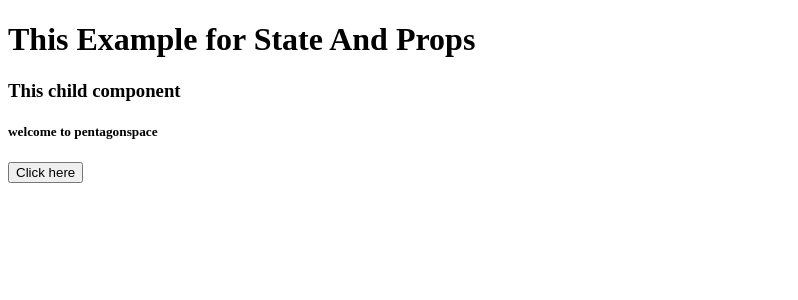
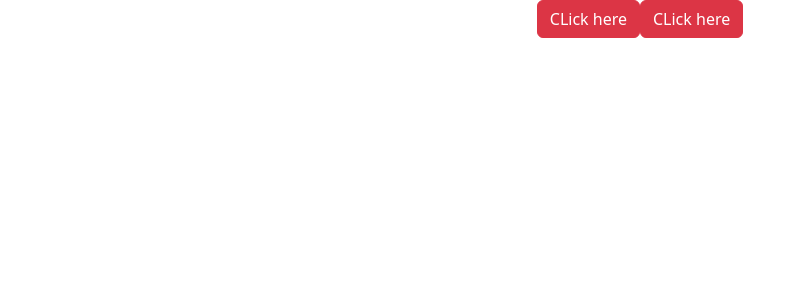
Before and after one commit to Pavan7355/React-Class-Batch2-Jfs-and-Pfs, a React (Create React App) app: page / in a window 1280 px wide. Shown: the top 300 px of the page, without its empty margins (0-798 px from the left). Built offline with nearby package versions, Linux system fonts and the light colour scheme.

Commit message:
react with bootstrap

```diff
--- a/package.json
+++ b/package.json
@@ -6,8 +6,10 @@
     "@testing-library/jest-dom": "^5.17.0",
     "@testing-library/react": "^13.4.0",
     "@testing-library/user-event": "^13.5.0",
+    "bootstrap": "^5.3.3",
     "prop-types": "^15.8.1",
     "react": "^18.3.1",
+    "react-bootstrap": "^2.10.6",
     "react-dom": "^18.3.1",
     "react-icons": "^5.3.0",
     "react-scripts": "5.0.1",
--- a/src/App.js
+++ b/src/App.js
@@ -1,14 +1,15 @@
 import React from 'react'
-import Example3 from './ReactState/Example3';
-import StateAndProps from './ReactState/StateAndProps';
 
+import 'bootstrap/dist/css/bootstrap.min.css';
 
 function App() {
 
   return (
 <>
-{/* <Example3/> */}
-<StateAndProps/>
+<center>
+<button className='btn btn-danger'>CLick here</button>
+<button className='btn btn-danger'>CLick here</button>
+</center>
 </>
   );
 }
```
Also changed, not shown: 1 other file (tests, documents, lock files or other folders).
